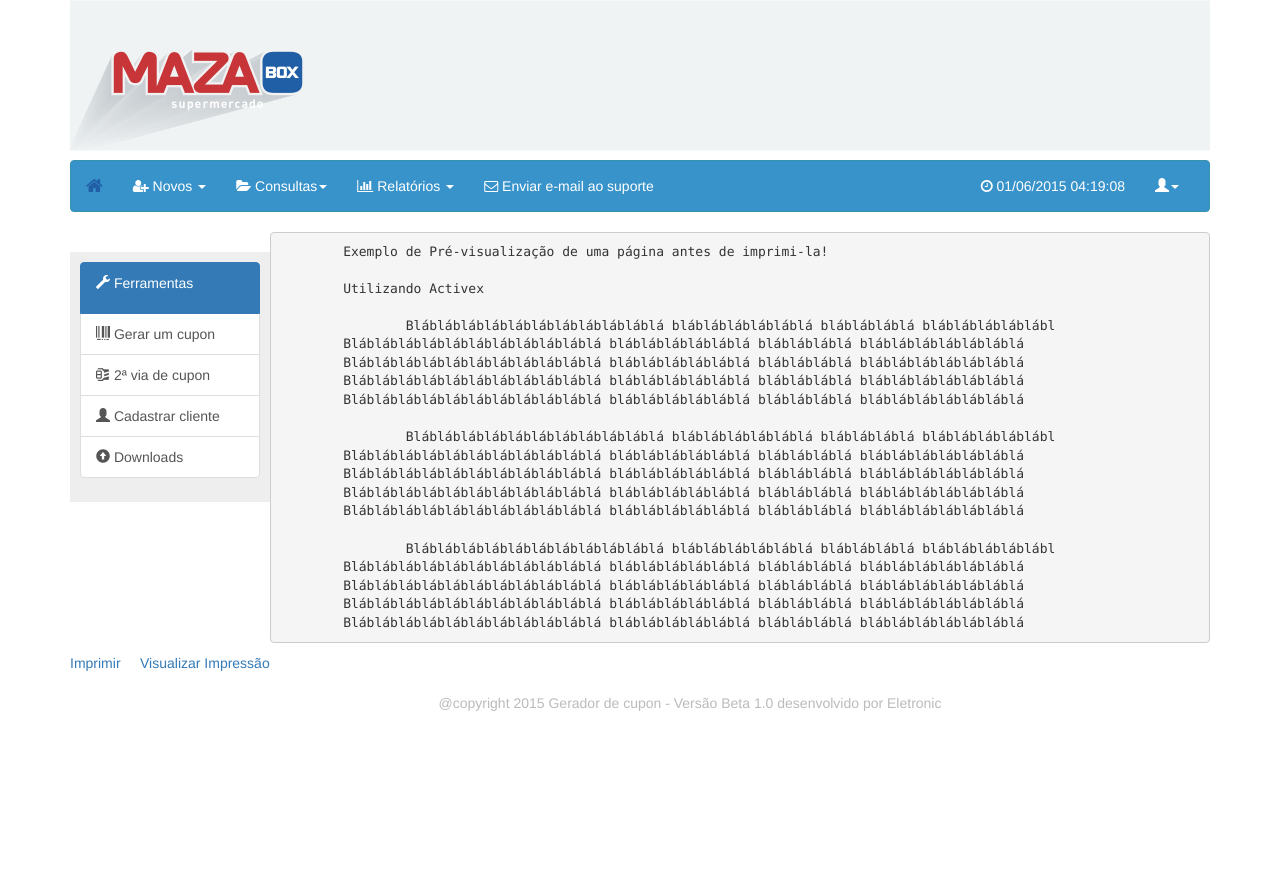
After one commit to christian-de-ornellas/Eletronic-WebApp, a PHP site: page /imprirmir-cupon.php in a window 1280 px wide. The commit adds this page. Run offline with PHP 8.4, Linux system fonts and the light colour scheme; some libraries are stand-ins or nearby versions.

Commit message:
Now  print
Now the system go print gerador

```diff
--- a/bottom.php
+++ b/bottom.php
@@ -1,8 +1,12 @@
+
 </section>
-<footer>
+<footer class="footer-bottom">
+ @copyright 2015  Gerador de cupon - Versão Beta 1.0 desenvolvido por  Eletronic
+
 </footer>
 </div>
 <script src="https://ajax.googleapis.com/ajax/libs/jquery/1.11.2/jquery.min.js"></script>
 <script src="js/bootstrap.min.js"></script>
+<script src="js/custom.js"></script>
 </body>
 </html>
--- a/cadastrar-promocaos.php
+++ b/cadastrar-promocaos.php
@@ -42,7 +42,7 @@ function __autoload($class_name) {
             <form action="" method="post">
                 <div class="row">
                     <div class="col-xs-4">
-                        <input type="text" name="promocao" class="form-control" placeholder="Nome da promoção">
+                        <input type="text" name="promocao" required="" class="form-control" placeholder="Nome da promoção">
                     </div>
                     <div class="col-xs-4">
                         <input type="text" name="data" class="form-control" readonly value="<?php
--- a/css/custom.css
+++ b/css/custom.css
@@ -53,3 +53,14 @@ margin-top:8px;
 margin-left: 16px;
 width: 870px !important;
 }
+
+.footer-bottom{
+    color: #bbb;
+    text-align: center;
+    margin-top: 20px;
+    margin-right:220px;
+    float: right;
+    width: 600px;
+    height: 200px;
+
+}
--- /dev/null
+++ b/imprirmir-cupon.php
@@ -0,0 +1,45 @@
+
+<!--HTML5 & PHP - ELETRONIC -
+ANALISTA DESENVOLVEDOR  -CHRISTIAN DE ORNELLAS POSSIDONIO--->
+
+
+        <?php require_once './header.php'; ?>
+
+
+
+
+
+<div id="ImprimirConteudo">
+	<pre>
+	Exemplo de Pré-visualização de uma página antes de imprimi-la!
+
+	Utilizando Activex
+
+		Blábláblábláblábláblábláblábláblá bláblábláblábláblá bláblábláblá blábláblábláblábl
+	Blábláblábláblábláblábláblábláblá bláblábláblábláblá bláblábláblá blábláblábláblábláblá
+	Blábláblábláblábláblábláblábláblá bláblábláblábláblá bláblábláblá blábláblábláblábláblá
+	Blábláblábláblábláblábláblábláblá bláblábláblábláblá bláblábláblá blábláblábláblábláblá
+	Blábláblábláblábláblábláblábláblá bláblábláblábláblá bláblábláblá blábláblábláblábláblá
+
+		Blábláblábláblábláblábláblábláblá bláblábláblábláblá bláblábláblá blábláblábláblábl
+	Blábláblábláblábláblábláblábláblá bláblábláblábláblá bláblábláblá blábláblábláblábláblá
+	Blábláblábláblábláblábláblábláblá bláblábláblábláblá bláblábláblá blábláblábláblábláblá
+	Blábláblábláblábláblábláblábláblá bláblábláblábláblá bláblábláblá blábláblábláblábláblá
+	Blábláblábláblábláblábláblábláblá bláblábláblábláblá bláblábláblá blábláblábláblábláblá
+
+		Blábláblábláblábláblábláblábláblá bláblábláblábláblá bláblábláblá blábláblábláblábl
+	Blábláblábláblábláblábláblábláblá bláblábláblábláblá bláblábláblá blábláblábláblábláblá
+	Blábláblábláblábláblábláblábláblá bláblábláblábláblá bláblábláblá blábláblábláblábláblá
+	Blábláblábláblábláblábláblábláblá bláblábláblábláblá bláblábláblá blábláblábláblábláblá
+	Blábláblábláblábláblábláblábláblá bláblábláblábláblá bláblábláblá blábláblábláblábláblá
+</div>
+
+
+
+
+<a href="javascript:Impressao( false );">Imprimir</a>&nbsp;&nbsp;&nbsp;&nbsp;
+<a href="javascript:Impressao( true );">Visualizar Impressão</a><br>
+
+
+
+<?php require_once './bottom.php'; ?>
--- /dev/null
+++ b/js/custom.js
@@ -0,0 +1,41 @@
+/*
+ * To change this license header, choose License Headers in Project Properties.
+ * To change this template file, choose Tools | Templates
+ * and open the template in the editor.
+ */
+//
+//JAVASCRIPT  - ELETRONIC -
+//  ANALISTA DESENVOLVEDOR  -CHRISTIAN DE ORNELLAS POSSIDONIO
+
+
+function Impressao( preVisualizar )
+{
+	var CorpoMensagem = document.body.innerHTML;
+	document.body.innerHTML = ImprimirConteudo.innerHTML;
+	if( preVisualizar )
+	{
+		PreVisualizar();
+	}
+	else
+	{
+		window.print();
+	}
+	document.body.innerHTML = CorpoMensagem;
+}
+
+function PreVisualizar()
+{
+	try
+	{
+		 //Utilizando o componente WebBrowser1 registrado no MS Windows Server 2000/2003 ou XP/Vista
+		 var WebBrowser = '<OBJECT ID="WebBrowser1" WIDTH=0 HEIGHT=0 CLASSID="CLSID:8856F961-340A-11D0-A96B-00C04FD705A2"></OBJECT>';
+		 document.body.insertAdjacentHTML('beforeEnd', WebBrowser);
+		 WebBrowser1.ExecWB( 7, 1 );
+		 WebBrowser1.outerHTML = "";
+	}
+	catch(e)
+	{
+		alert("Para visualizar a impressão você precisa habilitar o uso de controles ActiveX na página.");
+		return;
+	}
+}
```
Also changed, not shown: cadastrar-clientes.php (+8 -7 lines).
